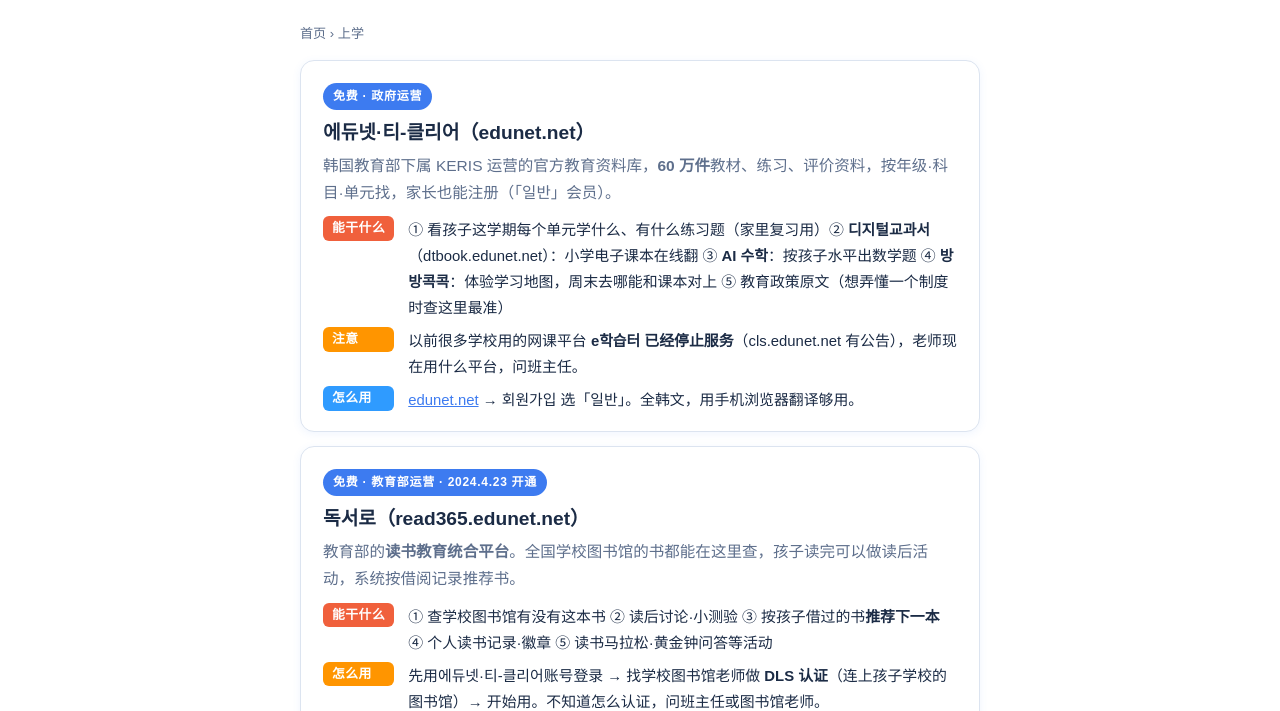
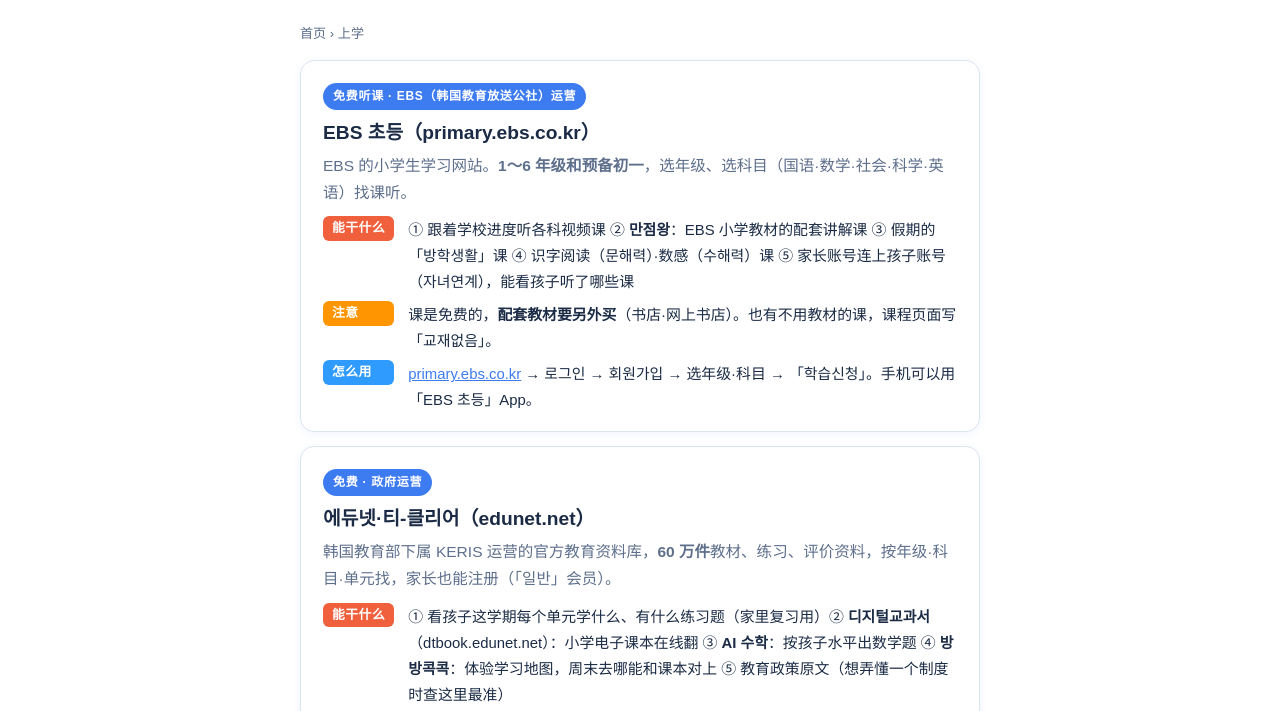
Before and after one commit to hanzhinan-eng/hanzhinan, a plain HTML site: page jiaoyu.html in a window 1280 px wide. Shown: the part 57-768 px from the top of the page. Drawn offline with Linux system fonts and the light colour scheme.

Commit message:
Add files via upload

```diff
--- a/jiaoyu.html
+++ b/jiaoyu.html
@@ -66,8 +66,18 @@
 </nav>
 <div class="wrap site" id="site-edu">
   <div class="crumb"><span class="zh">首页 › 上学</span><span class="ko">홈 › 학교</span></div>
-  <h1 class="sr">孩子上学，家长要会用的 3 个网站</h1>
+  <h1 class="sr">孩子上学，家长要会用的 4 个网站</h1>
   <section class="panel" id="e-sites">
+    <article class="ntc">
+      <div class="ntc-top"><span class="tag ok">免费听课 · EBS（韩国教育放送公社）运营</span></div>
+      <h3>EBS 초등（primary.ebs.co.kr）</h3>
+      <p class="ntc-sum">EBS 的小学生学习网站。<strong>1～6 年级和预备初一</strong>，选年级、选科目（国语·数学·社会·科学·英语）找课听。</p>
+      <dl class="kv">
+        <dt>能干什么</dt><dd>① 跟着学校进度听各科视频课 ② <strong>만점왕</strong>：EBS 小学教材的配套讲解课 ③ 假期的「방학생활」课 ④ 识字阅读（문해력）·数感（수해력）课 ⑤ 家长账号连上孩子账号（자녀연계），能看孩子听了哪些课</dd>
+        <dt>注意</dt><dd>课是免费的，<strong>配套教材要另外买</strong>（书店·网上书店）。也有不用教材的课，课程页面写「교재없음」。</dd>
+        <dt>怎么用</dt><dd><a href="https://primary.ebs.co.kr/main/primary" target="_blank" rel="noopener">primary.ebs.co.kr</a> → 로그인 → 회원가입 → 选年级·科目 → 「학습신청」。手机可以用「EBS 초등」App。</dd>
+      </dl>
+    </article>
     <article class="ntc">
       <div class="ntc-top"><span class="tag ok">免费 · 政府运营</span></div>
       <h3>에듀넷·티-클리어（edunet.net）</h3>
@@ -102,6 +112,7 @@
       <ol>
         <li>에듀넷 인트로(info.edunet.net) · 한국교육학술정보원(KERIS) · e학습터 종료 안내(cls.edunet.net) · 학교알리미</li>
         <li>정책브리핑「독서활동 체계 관리·맞춤형 도서 추천…독서교육통합플랫폼 '독서로' 개통」(교육부, 2024.4)</li>
+        <li>EBS 초등(primary.ebs.co.kr) 이용가이드·학부모 가이드, 2026.11.24 核对</li>
       </ol>
     </div>
   </section>
```
